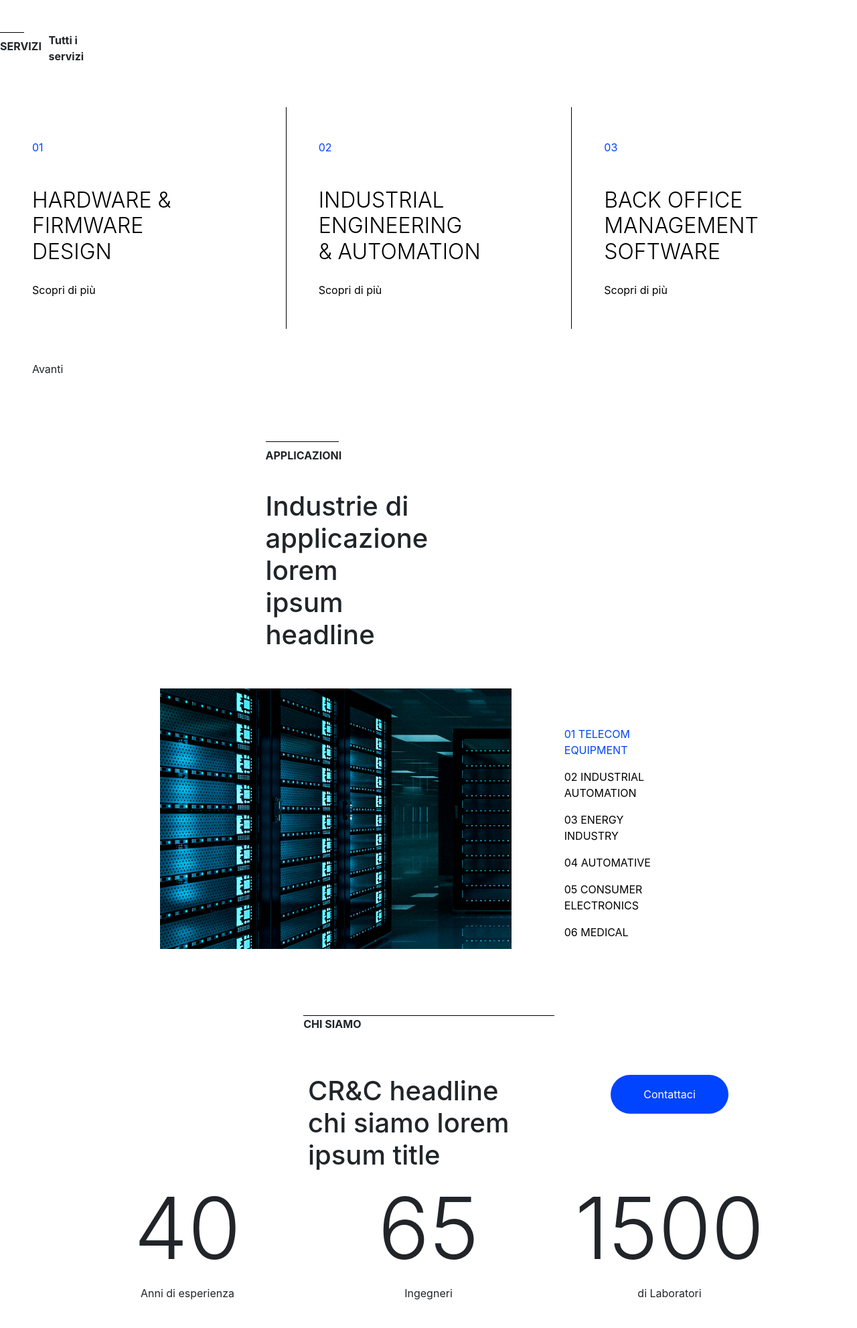
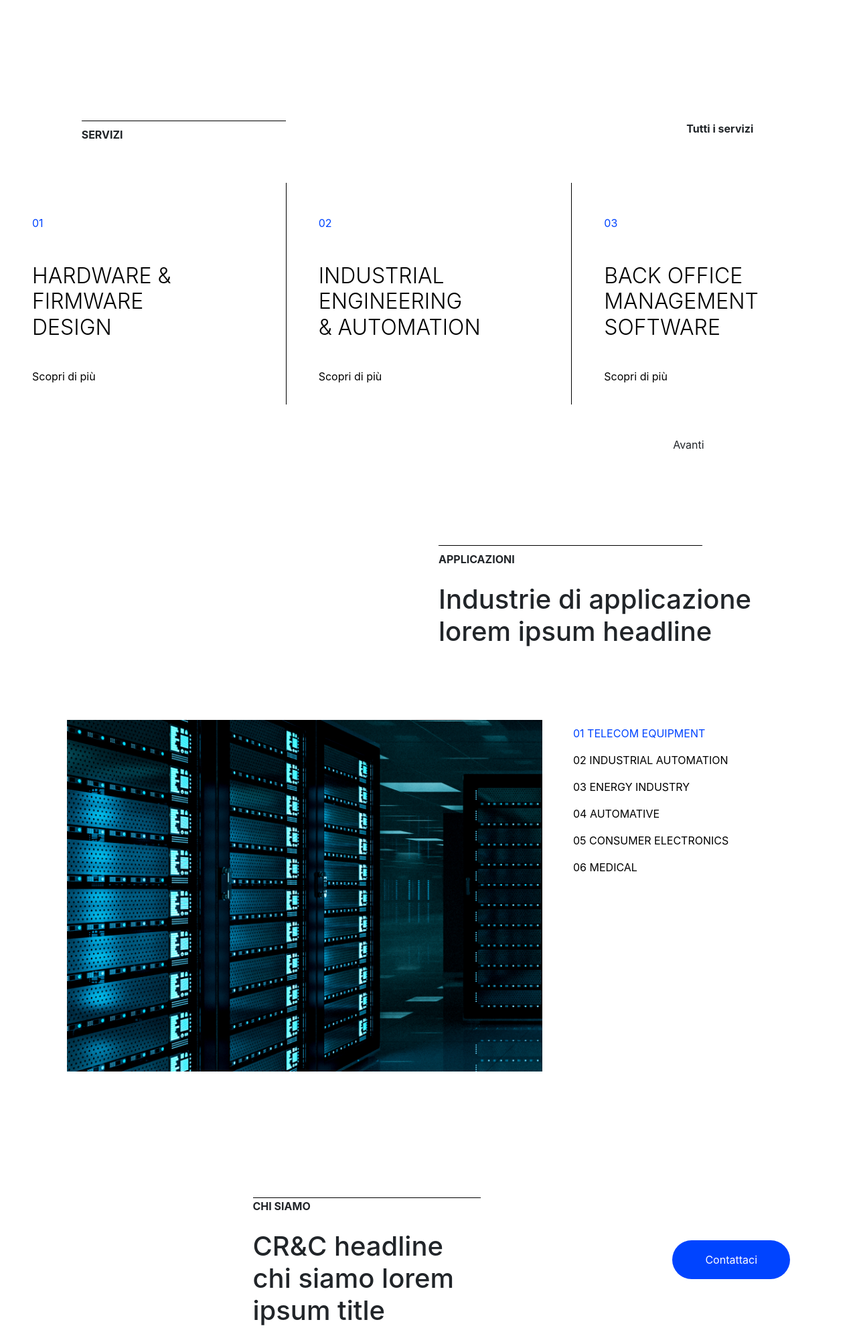
Before and after one commit to pierodg/sito-crc, a PHP site: page / in a window 1280 px wide. Shown: the part 872-2855 px from the top of the page at 67% size. Run offline with PHP 8.4, Linux system fonts and the light colour scheme.

Commit message:
layout home

```diff
--- a/css/style.css
+++ b/css/style.css
@@ -1,3 +1,14 @@
+body, html {
+    margin: 0;
+    padding: 0;
+    box-sizing: border-box;
+}
+.h1, .h2, .h3, .h4, .h5, .h6, h1, h2, h3, h4, h5, h6 {
+    margin-bottom: 0;
+}
+p {
+    margin-bottom: 0;
+}
 /* Custom Slider */
 header {
     background-image: url("../asset/img.png");
@@ -26,7 +37,16 @@ a:hover {
 
 .line-above {
     border-top: black solid 1px;
-    width: 90%;
+    width: 100%;
+}
+.pt-180 {
+    padding-top:180px;
+}
+.pt-90 {
+    padding-top: 90px;
+}
+.pb-60 {
+    padding-bottom:60px;
 }
 
 #services {
--- a/index.html
+++ b/index.html
@@ -59,16 +59,15 @@
 
 
         <div class="container-fluid p-0 m-0">
+            <div class="row pt-180 pb-60">
+                <div class="col-3 offset-1 pr-0">
+                    <p class="pt-2 line-above font-weight-bold">SERVIZI</p>
+                </div>
+                <div class="col-3 offset-4 text-right pr-5">
+                    <p class="font-weight-bold">Tutti i servizi</p>
+                </div>
+            </div>
             <div class="row">
-                <div class="d-flex my-5 justify-content-around">
-                    <div class="w-50">
-                        <p class="w-50 pt-2 line-above font-weight-bold">SERVIZI</p>
-                    </div>
-                    <div>
-                        <p class="font-weight-bold">Tutti i servizi</p>
-                    </div>
-                </div>
-
                 <div id="services" class="w-100 h-75 swiper-services">
                     <div class="swiper-wrapper">
                         <!-- First Card-->
@@ -114,8 +113,9 @@
                         </a>
                     </div>
                 </div>
-
-                <div class="text-right m-5">
+            </div>
+            <div class="row pt-5">
+                <div class="col-3 offset-7 text-right">
                     Avanti
                 </div>
             </div>
@@ -123,83 +123,76 @@
 
 
         <div class="container">
+            <div class="row pt-90 pb-60">
+                <div class="py-5 col-6 offset-6">
+                    <p class="w-75 pt-2 line-above font-weight-bold">APPLICAZIONI</p>
+                    <h1 class="pt-4">Industrie di applicazione<br>lorem ipsum headline</h1>
+                </div>
+
+            </div>
             <div class="row">
-                <div class="ml-5 my-5 d-flex flex-row-reverse">
-                    <div class="col-6">
-                        <p class="w-50 pt-2 line-above font-weight-bold">APPLICAZIONI</p><br>
-                        <h1>Industrie di applicazione<br>
-                            lorem ipsum headline
-                        </h1>
+                <div class="col-8">
+                    <div class="tab-content" id="pos-vrContent">
+                        <div class="tab-pane fade show active" id="pos-vr1" role="tabpanel" aria-labelledby="pos-vr1-tab"><img src="asset/tab-img.png" style="max-width:100%" alt=""></div>
+                        <div class="tab-pane fade" id="pos-vr2" role="tabpanel" aria-labelledby="pos-vr2-tab"><img src="asset/tab-img.png" style="max-width:100%;" alt=""></div>
+                        <div class="tab-pane fade" id="pos-vr3" role="tabpanel" aria-labelledby="pos-vr3-tab"><img src="asset/tab-img.png" style="max-width:100%;" alt=""></div>
+                        <div class="tab-pane fade" id="pos-vr4" role="tabpanel" aria-labelledby="pos-vr3-tab"><img src="asset/tab-img.png" style="max-width:100%;" alt=""></div>
+                        <div class="tab-pane fade" id="pos-vr5" role="tabpanel" aria-labelledby="pos-vr3-tab"><img src="asset/tab-img.png" style="max-width:100%;" alt=""></div>
+                        <div class="tab-pane fade" id="pos-vr6" role="tabpanel" aria-labelledby="pos-vr3-tab"><img src="asset/tab-img.png" style="max-width:100%;" alt=""></div>
                     </div>
                 </div>
-
-                <div class="w-75 mx-auto">
-                    <div class="row flex-row-reverse">
-                    <div class="p-5 col-6 col-md-5 col-lg-4">
-                        <div class="nav nav-tabs-vertical" id="pos-vr" role="tablist" aria-orientation="vertical">
+                <div class="col-4">
+                    <div class="nav nav-tabs-vertical" id="pos-vr" role="tablist" aria-orientation="vertical">
                         <a class="nav-link active" id="pos-vr1-tab" data-toggle="tab" href="#pos-vr1" role="tab" aria-controls="pos-vr1" aria-selected="true">01 TELECOM EQUIPMENT</a>
                         <a class="nav-link" id="pos-vr2-tab" data-toggle="tab" href="#pos-vr2" role="tab" aria-controls="pos-vr2" aria-selected="false">02 INDUSTRIAL AUTOMATION</a>
                         <a class="nav-link" id="pos-vr3-tab" data-toggle="tab" href="#pos-vr3" role="tab" aria-controls="pos-vr3" aria-selected="false">03 ENERGY INDUSTRY</a>
                         <a class="nav-link" id="pos-vr4-tab" data-toggle="tab" href="#pos-vr4" role="tab" aria-controls="pos-vr4" aria-selected="false">04 AUTOMATIVE</a>
                         <a class="nav-link" id="pos-vr5-tab" data-toggle="tab" href="#pos-vr5" role="tab" aria-controls="pos-vr5" aria-selected="false">05 CONSUMER ELECTRONICS</a>
                         <a class="nav-link" id="pos-vr6-tab" data-toggle="tab" href="#pos-vr6" role="tab" aria-controls="pos-vr6" aria-selected="false">06 MEDICAL</a>
-                        </div>
-                    </div>
-                    <div class="col-6 col-md-7 col-lg-8">
-                        <div class="tab-content" id="pos-vrContent">
-                        <div class="tab-pane fade show active" id="pos-vr1" role="tabpanel" aria-labelledby="pos-vr1-tab"><img src="asset/tab-img.png" style="max-width:100%" alt=""></div>
-                        <div class="tab-pane fade" id="pos-vr2" role="tabpanel" aria-labelledby="pos-vr2-tab"><img src="asset/tab-img.png" style="max-width:100%;" alt=""></div>
-                        <div class="tab-pane fade" id="pos-vr3" role="tabpanel" aria-labelledby="pos-vr3-tab"><img src="asset/tab-img.png" style="max-width:100%;" alt=""></div>
-                        <div class="tab-pane fade" id="pos-vr4" role="tabpanel" aria-labelledby="pos-vr3-tab"><img src="asset/tab-img.png" style="max-width:100%;" alt=""></div>
-                        <div class="tab-pane fade" id="pos-vr5" role="tabpanel" aria-labelledby="pos-vr3-tab"><img src="asset/tab-img.png" style="max-width:100%;" alt=""></div>
-                        <div class="tab-pane fade" id="pos-vr6" role="tabpanel" aria-labelledby="pos-vr3-tab"><img src="asset/tab-img.png" style="max-width:100%;" alt=""></div>
-                        </div>
-                    </div>
                     </div>
                 </div>
+            </div>
+        </div>
 
-                <div class="my-5 w-75 d-flex flex-row-reverse">
-                    <div class="col-6 p-0 mr-5">
-                        <p class="mt-2 line-above font-weight-bold">CHI SIAMO</p>
-                    </div>
+
+        <div class="container">
+            <div class="row pt-180 pb-60">
+
+                <div class="col-4 offset-3">
+                    <p class="mt-2 line-above font-weight-bold">CHI SIAMO</p>
+                    <h1 class="pt-4">CR&C headline<br>chi siamo lorem<br>ipsum title</h1>
                 </div>
+                <div class="col-5 d-flex justify-content-end align-items-center">
 
-                <div class="d-flex col-12 justify-content-end">
-                    <div class="p-0 col-4">
-                        <h1>CR&C headline<br>
-                            chi siamo lorem<br>
-                            ipsum title
-                        </h1>
-                    </div>
-                    <div class="col-4 text-center">
-                        <button class="btn my-btn rounded-pill py-3 px-5">
-                            Contattaci
-                        </button>
-                    </div>
+                    <button class="btn my-btn rounded-pill py-3 px-5">Contattaci</button>
                 </div>
+            </div>
+            <div class="row">
+                <div class="col-4 text-center">
+                    <h1 class="big-numb font-weight-light count">40</h1>
+                    <p>Anni di esperienza</p>
+                </div>
+                <div class="col-4 text-center">
+                    <h1 class="big-numb font-weight-light count">65</h1>
+                    <p>Ingegneri</p>
+                </div>
+                <div class="col-4 text-center">
+                    <h1 class="big-numb font-weight-light count">1500</h1>
+                    <p>di Laboratori</p>
+                </div>
+            </div>
+            <div class="row pt-90 pb-60">
+                <div class="col-4 offset-3">
+                    <p>Lorem ipsum dolor sit amet consectetur adipisicing elit. Sed ad nemo totam nostrum officiis odit. Repellat laudantium ipsam eveniet fuga, doloribus sapiente provident inventore ipsa iusto voluptas mollitia, iste eligendi?</p>
 
-                <div class="container text-center">
-                    <div class="row">
-                      <div class="col-sm">
-                        <h1 class="big-numb font-weight-light count">40</h1>
-                        <p>Anni di esperienza</p>
-                      </div>
-                      <div class="col-sm">
-                        <h1 class="big-numb font-weight-light count">65</h1>
-                        <p>Ingegneri</p>
-                      </div>
-                      <div class="col-sm">
-                        <h1 class="big-numb font-weight-light count">1500</h1>
-                        di Laboratori
-                      </div>
-                    </div>
                 </div>
-
-                <div class="my-5 mx-auto w-25">
-                    <p>Lorem ipsum dolor sit amet consectetur adipisicing elit. Sed ad nemo totam nostrum officiis odit. Repellat laudantium ipsam eveniet fuga, doloribus sapiente provident inventore ipsa iusto voluptas mollitia, iste eligendi?</p>
+            </div>
+            <div class="row">
+                <div class="col-4 offset-3">
                     <p class="text-right">Scopri di più</p>
                 </div>
             </div>
+
         </div>
 
 
```
Also changed, not shown: 3 other files.
